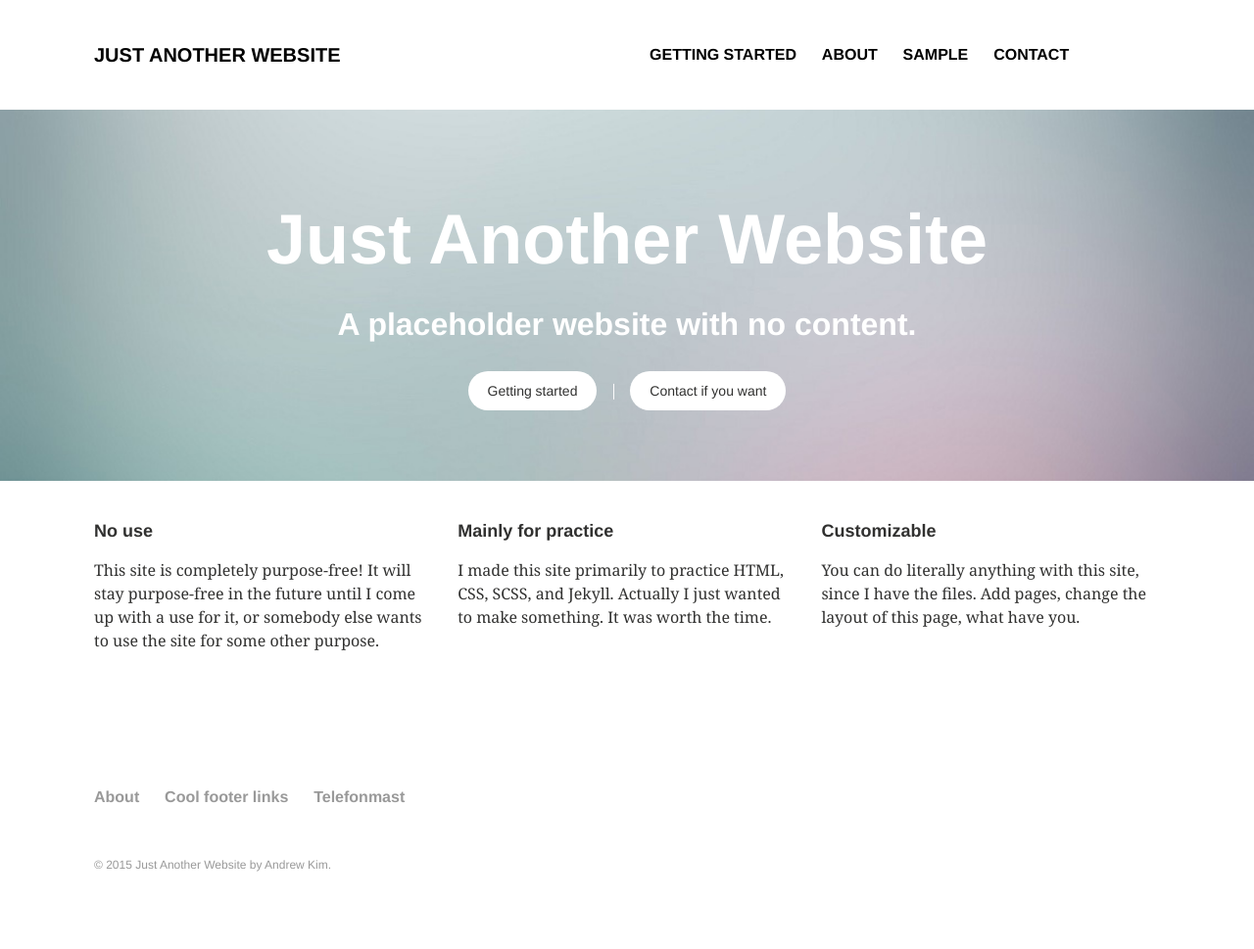
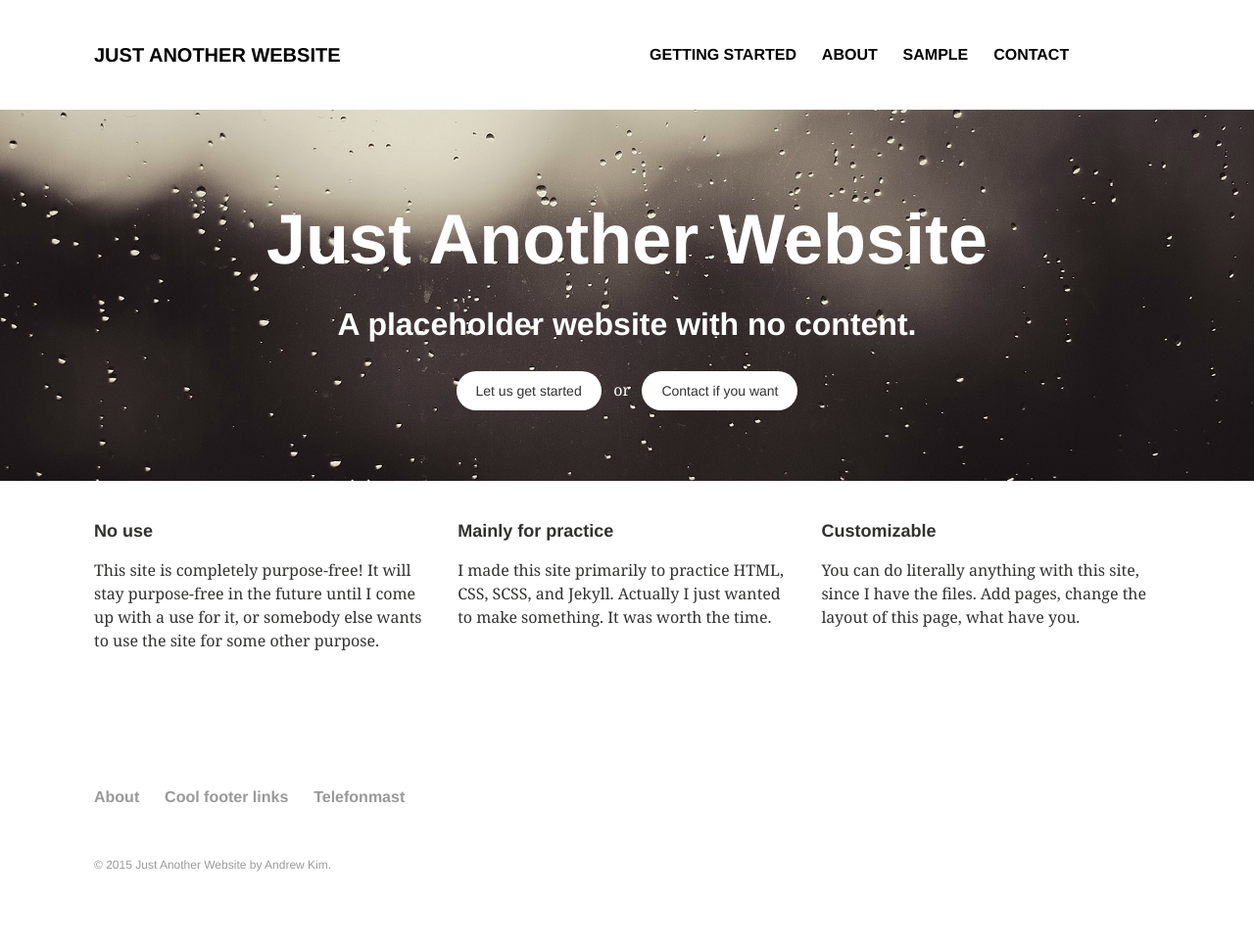
Before and after one commit to therladbsgh/just-another-website, a Jekyll site: the page built from index.md, in a window 1280 px wide. Shown: the whole page at 98% size. Built offline with Jekyll 4.4.1, drawn with Linux system fonts in a browser that asks for light colours.

Commit message:
Fix mobile view

```diff
--- a/_config.yml
+++ b/_config.yml
@@ -5,7 +5,7 @@ description: A placeholder website with no content.
 logo: apple-touch-icon-precomposed.png
 teaser: 400x250.gif
 locale:
-url: /just-another-website
+url: #/just-another-website
 
 # Jekyll configuration
 
--- a/_layouts/background.html
+++ b/_layouts/background.html
@@ -19,11 +19,10 @@
     <link href="{{ site.url }}/atom.xml" type="application/atom+xml" rel="alternate" title="{{ site.title }} Atom Feed">
     <link href="{{ site.url }}/sitemap.xml" type="application/xml" rel="sitemap" title="Sitemap">
 
-<!--
     <meta name="HandheldFriendly" content="True">
     <meta name="MobileOptimized" content="320">
- -->
-<!--     <meta name="viewport" content="width=device-width, initial-scale=1.0"> -->
+
+    <meta name="viewport" content="width=device-width, initial-scale=1.0">
     <meta http-equiv="cleartype" content="on">
 
     <link rel="stylesheet" href="{{ site.url }}/css/main.css">
--- a/_layouts/default.html
+++ b/_layouts/default.html
@@ -15,11 +15,10 @@
     <link href="{{ site.url }}/atom.xml" type="application/atom+xml" rel="alternate" title="{{ site.title }} Atom Feed">
     <link href="{{ site.url }}/sitemap.xml" type="application/xml" rel="sitemap" title="Sitemap">
 
-<!--
     <meta name="HandheldFriendly" content="True">
     <meta name="MobileOptimized" content="320">
- -->
-<!--     <meta name="viewport" content="width=device-width, initial-scale=1.0"> -->
+
+    <meta name="viewport" content="width=device-width, initial-scale=1.0">
     <meta http-equiv="cleartype" content="on">
 
     <link rel="stylesheet" href="{{ site.url }}/css/main.css">
--- a/_layouts/main.html
+++ b/_layouts/main.html
@@ -15,11 +15,10 @@
     <link href="{{ site.url }}/atom.xml" type="application/atom+xml" rel="alternate" title="{{ site.title }} Atom Feed">
     <link href="{{ site.url }}/sitemap.xml" type="application/xml" rel="sitemap" title="Sitemap">
 
-<!--
     <meta name="HandheldFriendly" content="True">
     <meta name="MobileOptimized" content="320">
- -->
-<!--     <meta name="viewport" content="width=device-width, initial-scale=1.0"> -->
+
+    <meta name="viewport" content="width=device-width, initial-scale=1.0">
     <meta http-equiv="cleartype" content="on">
 
     <link rel="stylesheet" href="{{ site.url }}/css/main.css">
@@ -36,11 +35,11 @@
     {% include header.html %}
     <!-- {% include navigation-sliding.html %} -->
 
-	<div class="page-lead" style="background-image:url(/images/abstract-1.jpg)">
+	<div class="page-lead" style="background-image:url(/images/hipster.jpg)">
       <div class="wrap page-lead-content">
         <h1>{{ site.title }}</h1>
         <h2>{{ site.description }}</h2>
-        <a href="{{ site.url }}/getting-started/" class="btn-inverse">Getting started</a> &nbsp; | &nbsp; <a href="{{ site.url }}/contact/" class="btn-inverse">Contact if you want</a>
+        <a href="{{ site.url }}/getting-started/" class="btn-inverse">Let us get started</a> &nbsp; or &nbsp; <a href="{{ site.url }}/contact/" class="btn-inverse">Contact if you want</a>
       </div><!-- /.page-lead-content -->
     </div>
 
--- a/_sass/_layout.scss
+++ b/_sass/_layout.scss
@@ -83,6 +83,7 @@
 
 /* Top menu navigation */
 
+/*
 .top-menu {
 	display: none;
 	position: relative;
@@ -110,6 +111,72 @@
 		}
 	}
 }
+ */
+
+
+@media (min-width:992px) {
+	.top-menu {
+		display: none;
+		position: relative;
+		@include media($medium) {
+			@include span-columns(12);
+		}
+		@include media($large) {
+			@include span-columns(7);
+			ul {
+				position: absolute;
+				right: 0;
+			}
+		}
+		.home,
+		.sub-menu-item {
+			display: none;
+		}
+		li {
+			a {
+				font-weight: 700;
+				@include font-size(16,no);
+				line-height: .5 * $masthead-height; // half the height to center vertically
+				color: $black;
+				text-transform: uppercase;
+			}
+		}
+	}
+}
+
+@media (max-width: 991px) {
+	.top-menu {
+/* 		display: none; */
+		position: relative;
+		@include span-columns(13);
+/*
+		@include media($medium) {
+			@include span-columns(12);
+		}
+		@include media($large) {
+			@include span-columns(7);
+			ul {
+				position: absolute;
+				right: 0;
+			}
+		}
+ */
+		.home,
+		.sub-menu-item {
+			display: none;
+		}
+		li {
+			a {
+				font-weight: 700;
+				@include font-size(10,no);
+				line-height: .5 * $masthead-height; // half the height to center vertically
+				color: $black;
+				text-transform: uppercase;
+			}
+		}
+	}
+}
+
 
 /* Bottom menu navigation */
 
```
Also changed, not shown: images/hipster.jpg (added).
